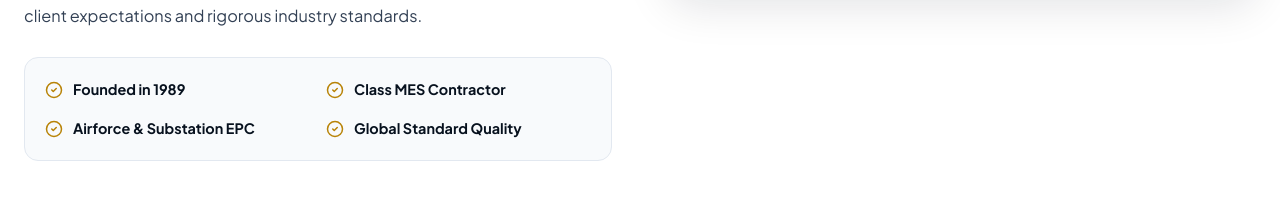
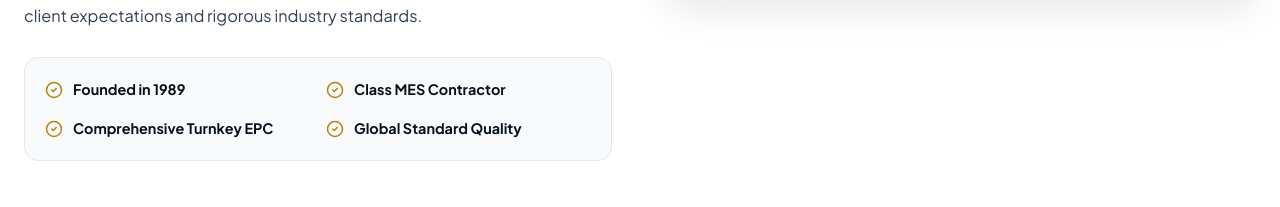
Before and after one commit to pratyushproach02/PROACH-BRAND, a React (Vite) app in the folder client/: page / in a window 1280 px wide. Shown: the part 1579-1786 px from the top of the page. Built offline with nearby package versions, Linux system fonts and the light colour scheme; no server answers.

Commit message:
Update badge to Comprehensive Turnkey EPC for multi-sector representation

```diff
--- a/client/src/components/AboutCompany.jsx
+++ b/client/src/components/AboutCompany.jsx
@@ -73,7 +73,7 @@ export default function AboutCompany() {
               <div style={{ display: 'flex', alignItems: 'center', gap: '10px' }}>
                 <CheckCircle2 size={18} style={{ color: '#b88307', flexShrink: 0 }} />
                 <span style={{ fontSize: '0.9rem', fontWeight: 700, color: 'var(--primary-navy)' }}>
-                  Airforce & Substation EPC
+                  Comprehensive Turnkey EPC
                 </span>
               </div>
               <div style={{ display: 'flex', alignItems: 'center', gap: '10px' }}>
```
